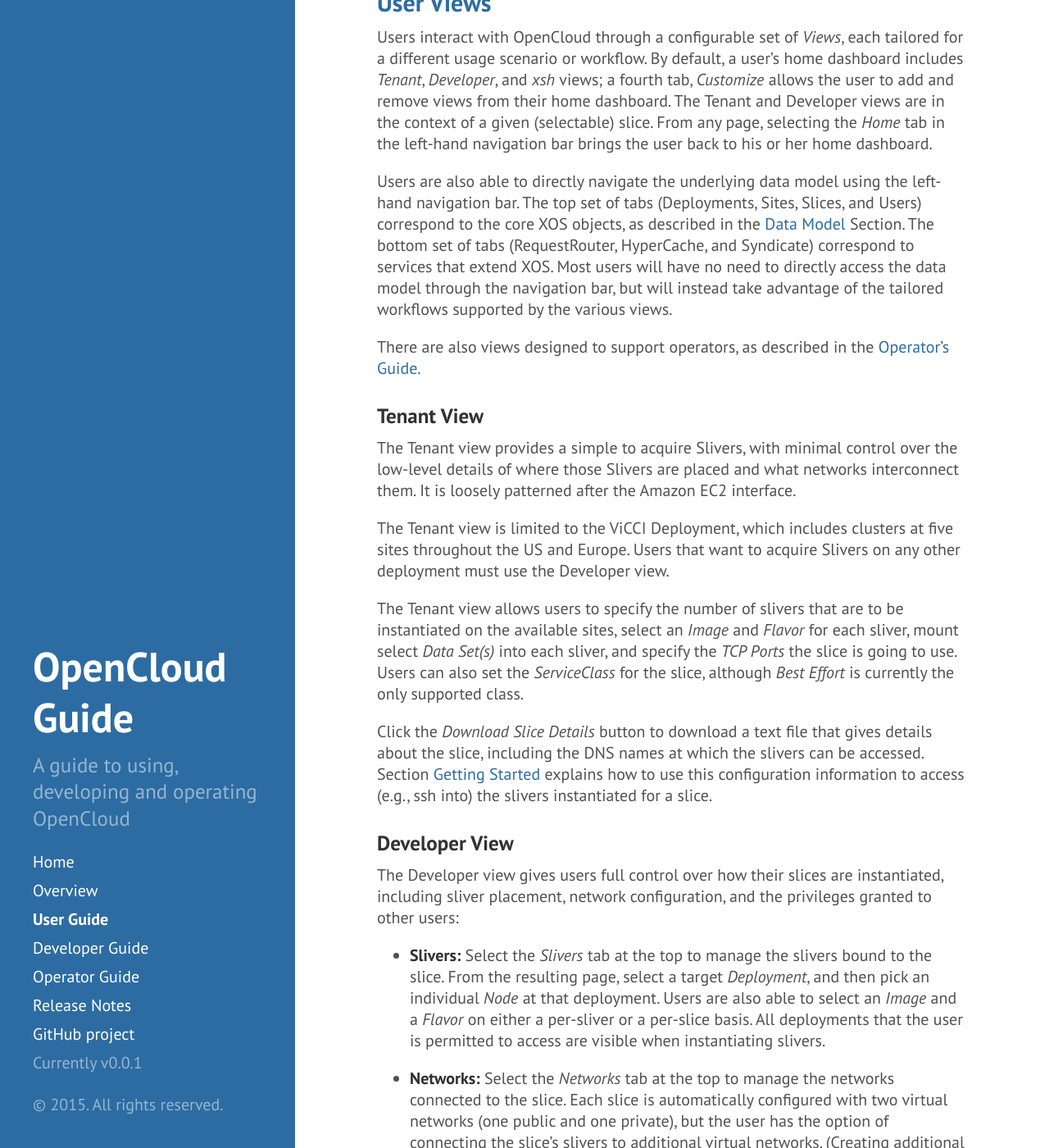
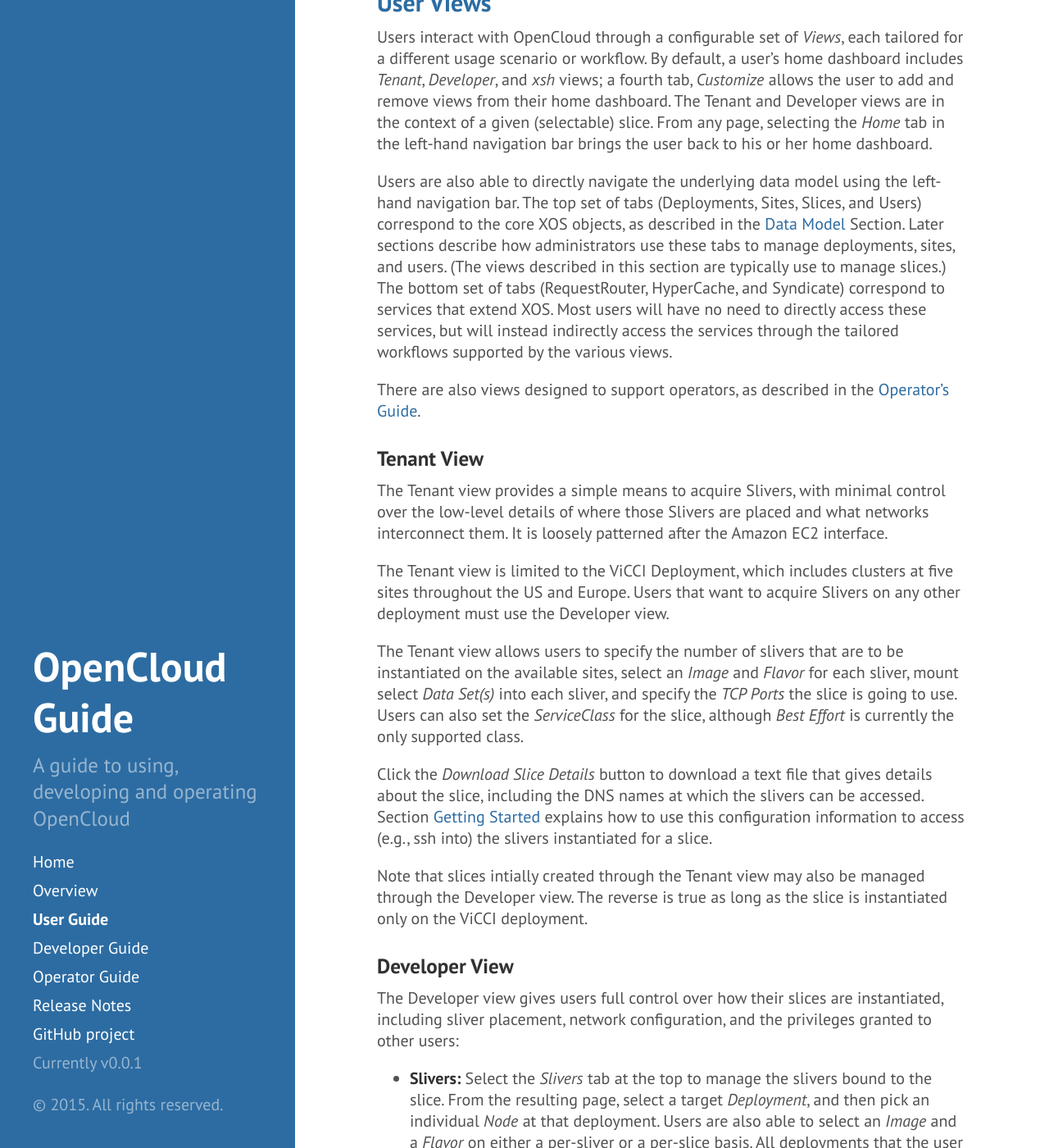
Before and after one commit to open-cloud/open-cloud.github.io.old, a Jekyll site: the page built from 1_user.md, in a window 1280 px wide and 1400 px high, scrolled down 1695 px. Shown: the whole window at 82% size. Built offline with Jekyll 4.4.1, drawn with Linux system fonts in a browser that asks for light colours; Markdown is read by kramdown in place of the engine named in the settings.

Commit message:
related views to admin

```diff
--- a/1_user.md
+++ b/1_user.md
@@ -88,22 +88,24 @@
 Users are also able to directly navigate the underlying data model
 using the left-hand navigation bar. The top set of tabs (Deployments,
 Sites, Slices, and Users) correspond to the core XOS objects, as
-described in the [Data Model](../0_overview/#data-model) Section. The
-bottom set of tabs (RequestRouter, HyperCache, and Syndicate)
-correspond to services that extend XOS. Most users will have no need
-to directly access the data model through the navigation bar, but will
-instead take advantage of the tailored workflows supported by the
-various views.
+described in the [Data Model](../0_overview/#data-model) Section.
+Later sections describe how administrators use these tabs to manage
+deployments, sites, and users. (The views described in this section
+are typically use to manage slices.) The bottom set of tabs
+(RequestRouter, HyperCache, and Syndicate) correspond to services that
+extend XOS. Most users will have no need to directly access these
+services, but will instead indirectly access the services through the
+tailored workflows supported by the various views.
 
 There are also views designed to support operators, as described
 in the [Operator's Guide](../3_operator).
 
 ###Tenant View
 
-The Tenant view provides a simple to acquire Slivers, with minimal
-control over the low-level details of where those Slivers are placed
-and what networks interconnect them. It is loosely patterned after the
-Amazon EC2 interface.
+The Tenant view provides a simple means to acquire Slivers, with
+minimal control over the low-level details of where those Slivers are
+placed and what networks interconnect them. It is loosely patterned
+after the Amazon EC2 interface.
 
 The Tenant view is limited to the ViCCI Deployment, which includes
 clusters at five sites throughout the US and Europe. Users that want
@@ -122,6 +124,11 @@
 slivers can be accessed. Section [Getting Started](#getting-started)
 explains how to use this configuration information to access (e.g.,
 ssh into) the slivers instantiated for a slice.
+
+Note that slices intially created through the Tenant view may also be
+managed through the Developer view. The reverse is true as long as the
+slice is instantiated only on the ViCCI deployment.
+
 
 ###Developer View
 
```
Also changed, not shown: 3_operator.md (+2 -1 lines), 4_notes.md (+1 -1 lines).
